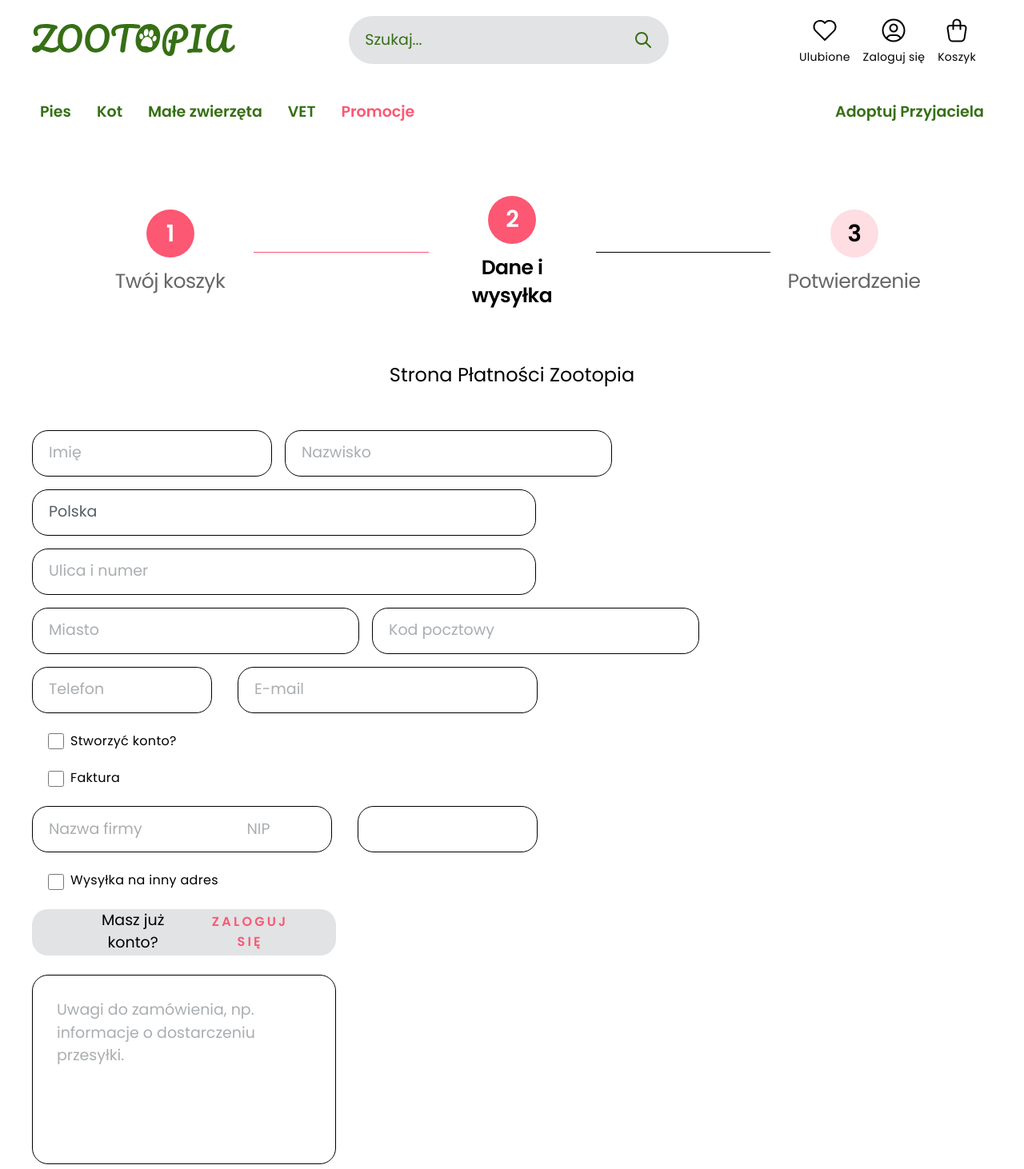
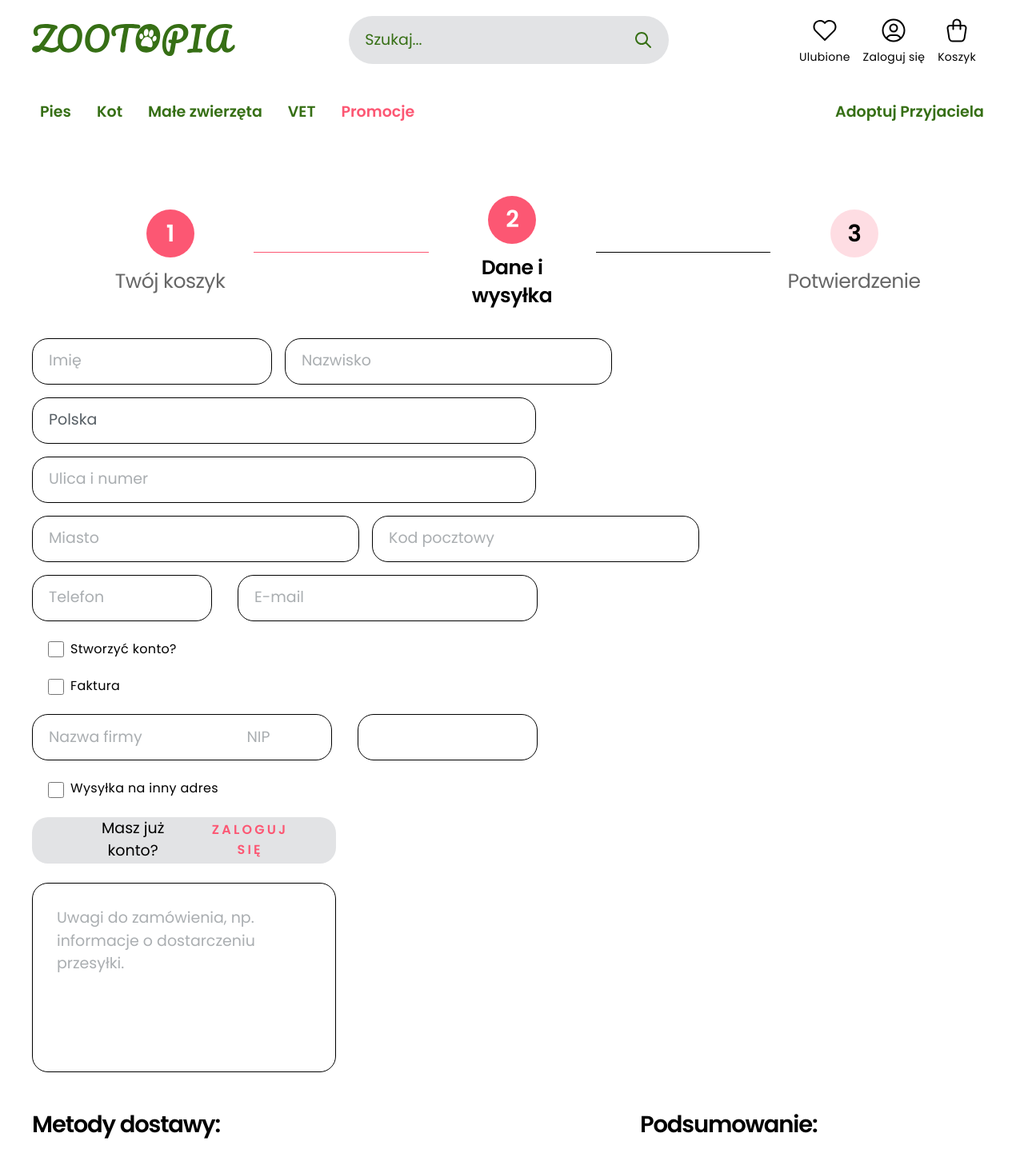
Before and after one commit to S1mpledboy/Zootopia, a Next.js app in the folder zootopia/: page /Payment in a window 1280 px wide. Shown: the top 1462 px of the page at 80% size. Built offline with nearby package versions, Linux system fonts and the light colour scheme; no server answers.

Commit message:
Update page.tsx

```diff
--- a/zootopia/app/Payment/page.tsx
+++ b/zootopia/app/Payment/page.tsx
@@ -1,26 +1,25 @@
 import React from 'react';
 import UserInfo from "@/app/Payment/user-info";
 import Banerek from "@/app/Cart/cart-info";
-// 👇 Importujemy komponent etapów z folderu Cart
 import Etapy from "@/app/Cart/Steps";
+// 👇 Importujemy nową sekcję wyboru dostawy i płatności
+import WyborDostawyIPlatnosci from "@/app/Payment/delivery";
 
 export default function PaymentPage() {
   return (
     <main style={{ minHeight: '100vh', display: 'flex', flexDirection: 'column' }}>
 
-      {/* 👇 Komponent etapów ustawiony na górze strony z wartością 2 👇 */}
+      {/* Etapy na samej górze */}
       <Etapy currentStep={2} />
 
-      <div style={{ flex: 1, padding: '20px' }}>
-        <h1 style={{ textAlign: 'center', fontFamily: 'Poppins, sans-serif', fontSize: '24px', margin: '20px 0' }}>
-          Strona Płatności Zootopia
-        </h1>
-      </div>
 
-      {/* Formularz pobierający dane z MongoDB */}
+      {/* 1. Formularz adresowy z MongoDB */}
       <UserInfo />
 
-      {/* Niebieski banerek */}
+      {/* 2. 👇 NOWOŚĆ: Sekcja wyboru dostaw, płatności i wyliczenia sumy częściowej */}
+      <WyborDostawyIPlatnosci />
+
+      {/* 3. Niebieski banerek na samym dole */}
       <Banerek />
 
     </main>
```
